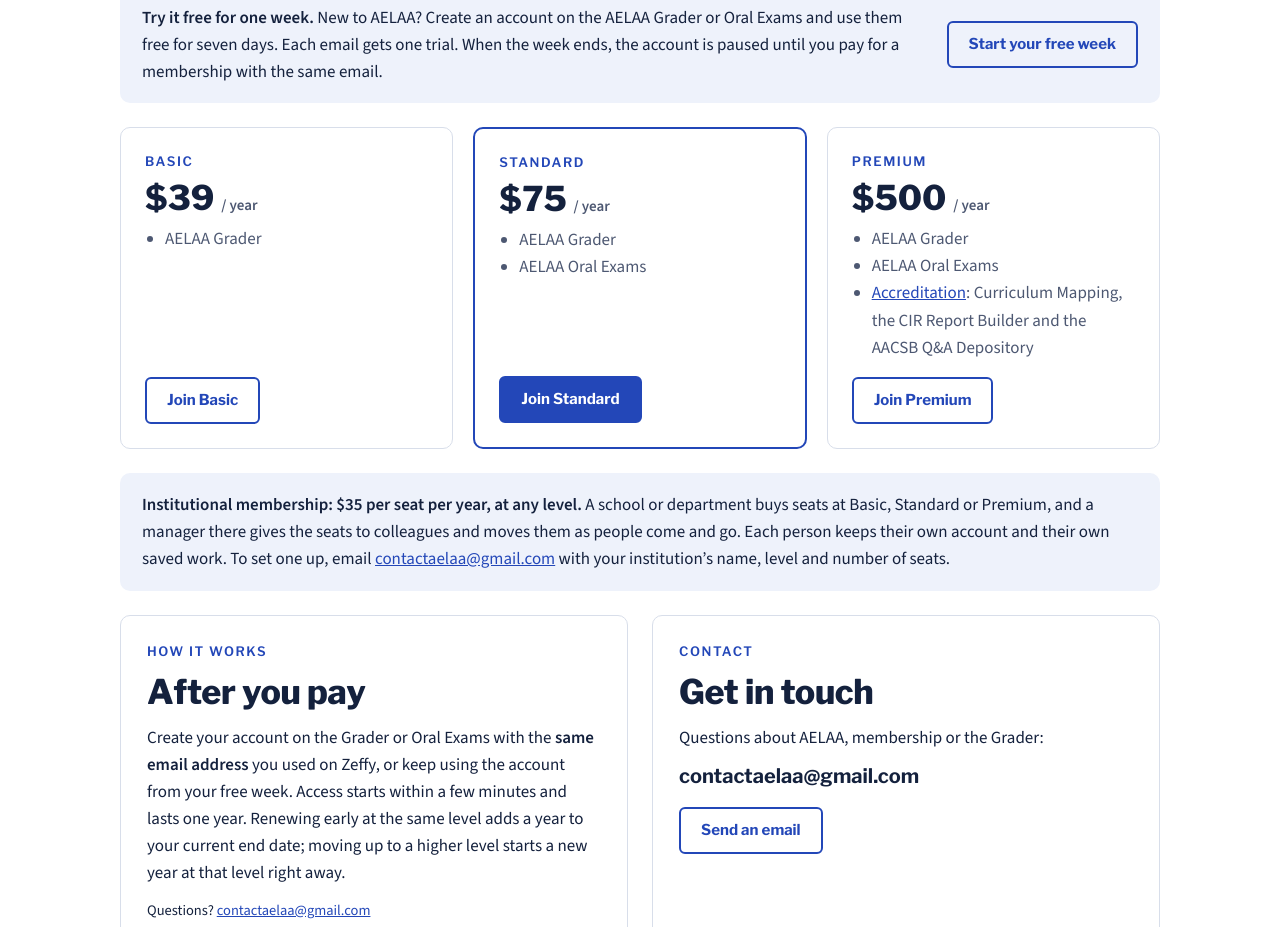
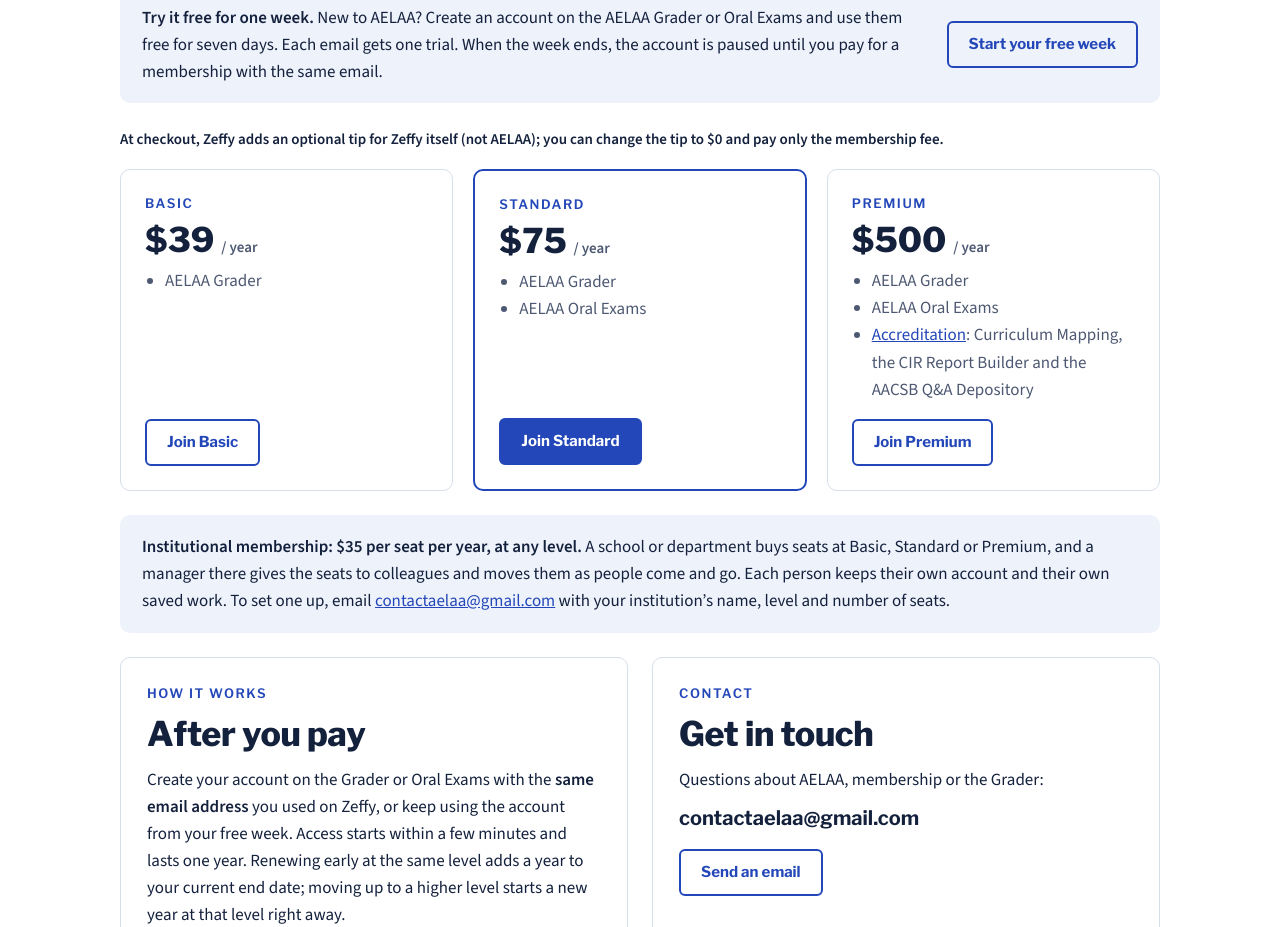
Before and after one commit to aelaa-org/aelaa-site, a plain HTML site: page index.html in a window 1280 px wide. Shown: the part 2140-3067 px from the top of the page. Drawn offline with nearby package versions, Linux system fonts and the light colour scheme.

Commit message:
Add Zeffy tip note above membership tiers

```diff
--- a/index.html
+++ b/index.html
@@ -95,6 +95,7 @@ section.band{padding:72px 0;border-top:1px solid var(--line);scroll-margin-top:6
 .tier .btn{align-self:flex-start;margin-top:6px}
 .trial{background:var(--mist);border-radius:10px;padding:18px 22px;margin-bottom:24px;display:flex;gap:14px;align-items:center;flex-wrap:wrap}
 .trial p{flex:1;min-width:260px}
+.tip-note{margin:0 0 18px;font-size:15px}
 @media (max-width:820px){.tiers{grid-template-columns:minmax(0,1fr)}}
 
 /* membership + contact */
@@ -202,6 +203,7 @@ footer .wrap{display:flex;justify-content:space-between;gap:12px;flex-wrap:wrap}
         <p><b>Try it free for one week.</b> New to AELAA? Create an account on the AELAA Grader or Oral Exams and use them free for seven days. Each email gets one trial. When the week ends, the account is paused until you pay for a membership with the same email.</p>
         <a class="btn ghost" href="https://grader.aelaa.org">Start your free week</a>
       </div>
+      <p class="tip-note"><b>At checkout, Zeffy adds an optional tip for Zeffy itself (not AELAA); you can change the tip to $0 and pay only the membership fee.</b></p>
       <div class="tiers">
         <div class="tier">
           <span class="eyebrow">Basic</span>
```
